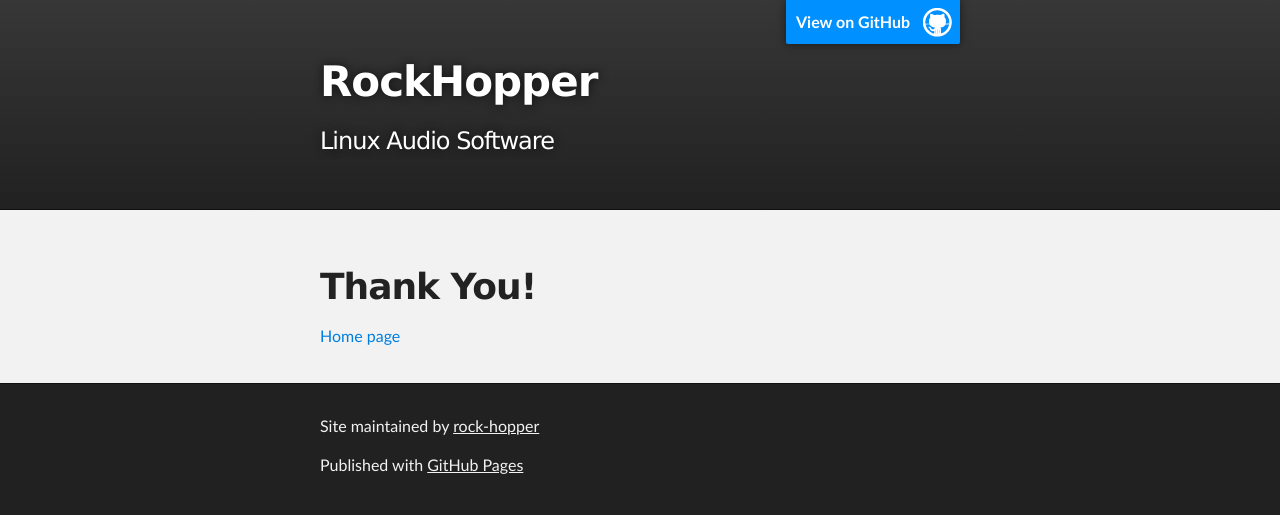
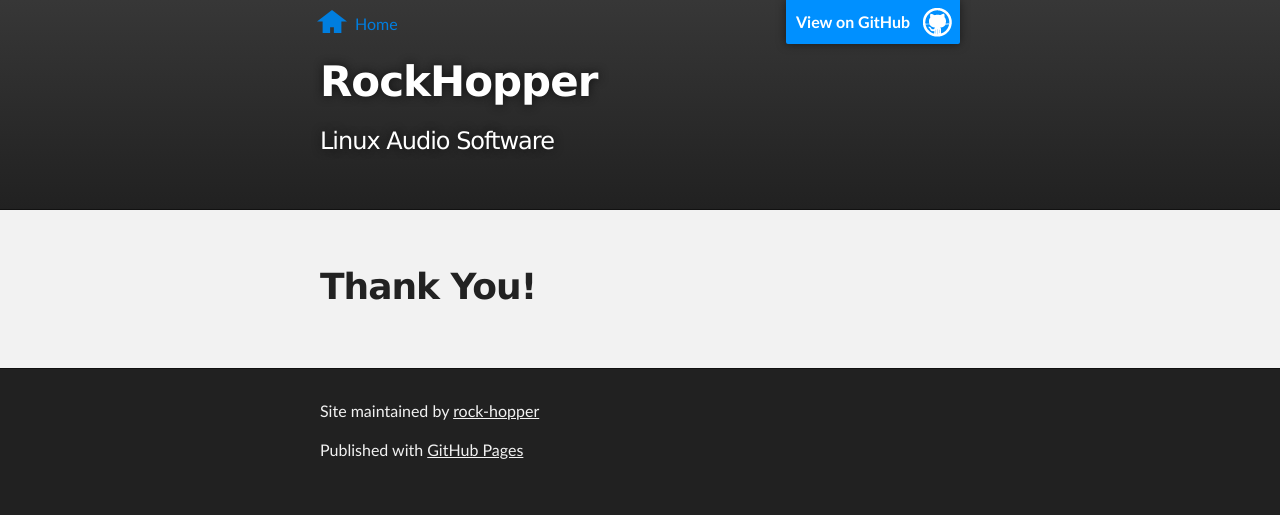
Before and after one commit to rock-hopper/rock-hopper.github.io, a plain HTML site: page thankyou.html in a window 1280 px wide. Drawn offline with Linux system fonts and the light colour scheme.

Commit message:
move home link to header of thankyou page

```diff
--- a/stylesheets/stylesheet.css
+++ b/stylesheets/stylesheet.css
@@ -268,6 +268,14 @@ Full-Width Styles
   margin: 0 auto;
 }
 
+#home_link {
+  position: absolute;
+  top: 0;
+  left: 0;
+  padding: 12px 12px 12px 45px;
+  background: url('../images/home.png') no-repeat 10% 40%;
+}
+
 #forkme_banner {
   display: block;
   position: absolute;
--- a/thankyou.html
+++ b/thankyou.html
@@ -16,11 +16,11 @@
     <!-- HEADER -->
     <div id="header_wrap" class="outer">
         <header class="inner">
+          <a id="home_link" href="https://rock-hopper.github.io">Home</a>
           <a id="forkme_banner" href="https://github.com/rock-hopper">View on GitHub</a>
 
           <h1 id="project_title">RockHopper</h1>
           <h2 id="project_tagline">Linux Audio Software</h2>
-
         </header>
     </div>
 
@@ -28,8 +28,7 @@
     <div id="main_content_wrap" class="outer">
       <section id="main_content" class="inner">
         <h1>Thank You!</h1>
-        <p><a href="https://rock-hopper.github.io">Home page</a></p>
-
+        <br/>
       </section>
     </div>
 
```
Also changed, not shown: images/home.png (added).
